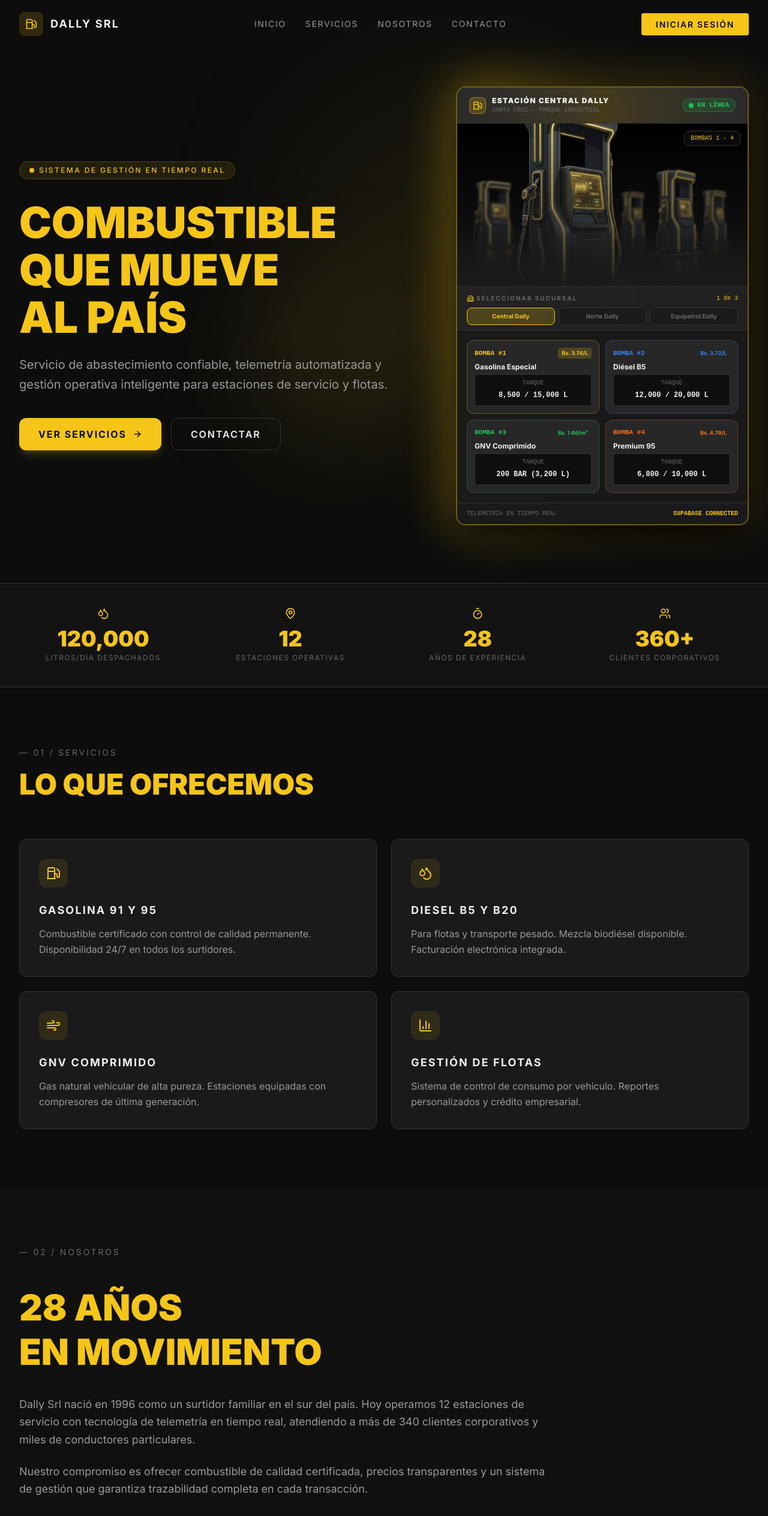
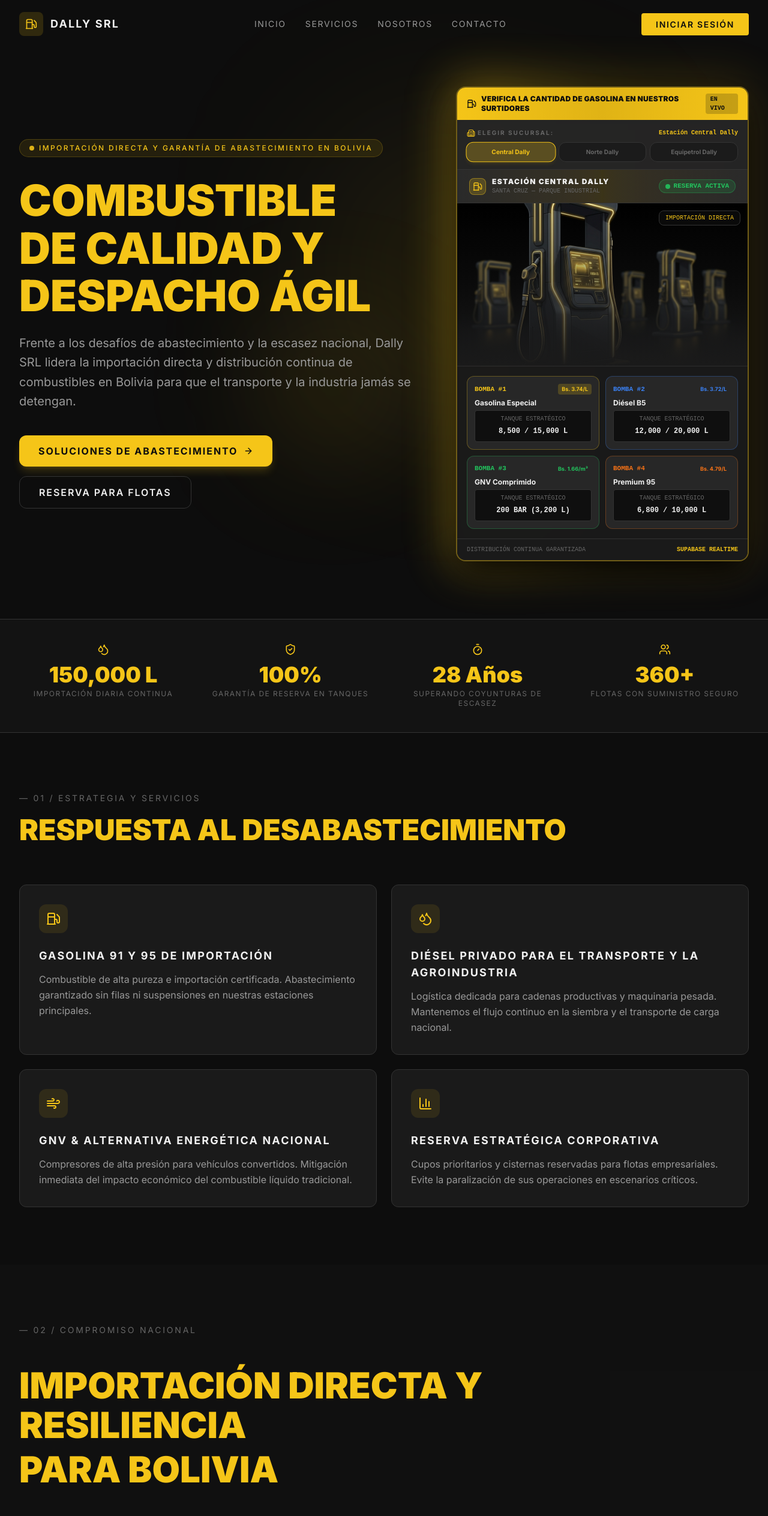
Before and after one commit to Dally-0/testprojectsurtidor, a Next.js app: page / in a window 1280 px wide. Shown: the top 2528 px of the page at 60% size. Built offline with nearby package versions, Linux system fonts and the light colour scheme.

Commit message:
feat: banner de verificacion de gasolina, selector superior de sucursales y alegoria de importacion en el home

```diff
--- a/src/app/page.tsx
+++ b/src/app/page.tsx
@@ -85,21 +85,20 @@ export default function LandingPage() {
               <div className="inline-flex items-center gap-2 bg-accent/10 border border-accent/20 rounded-full px-4 py-1.5 mb-8 animate-fade-in-up">
                 <div className="w-2 h-2 bg-accent rounded-full animate-pulse" />
                 <span className="text-xs tracking-figma-wide text-accent font-medium">
-                  SISTEMA DE GESTIÓN EN TIEMPO REAL
+                  IMPORTACIÓN DIRECTA Y GARANTÍA DE ABASTECIMIENTO EN BOLIVIA
                 </span>
               </div>
 
               {/* Main Heading */}
               <h1 className="heading-figma text-4xl sm:text-6xl md:text-7xl lg:text-7xl mb-6 leading-none animate-fade-in-up stagger-1 opacity-0">
                 COMBUSTIBLE<br />
-                <span className="text-accent">QUE MUEVE</span><br />
-                AL PAÍS
+                <span className="text-accent">DE CALIDAD Y</span><br />
+                DESPACHO ÁGIL
               </h1>
 
               {/* Subtitle */}
               <p className="text-text-secondary text-base sm:text-lg md:text-xl max-w-2xl mb-10 leading-relaxed animate-fade-in-up stagger-2 opacity-0">
-                Servicio de abastecimiento confiable, telemetría automatizada y
-                gestión operativa inteligente para estaciones de servicio y flotas.
+                Frente a los desafíos de abastecimiento y la escasez nacional, Dally SRL lidera la importación directa y distribución continua de combustibles en Bolivia para que el transporte y la industria jamás se detengan.
               </p>
 
               {/* CTA Buttons */}
@@ -109,7 +108,7 @@ export default function LandingPage() {
                   id="hero-cta-services"
                   className="group inline-flex items-center gap-2.5 bg-accent hover:bg-accent-hover text-background font-bold tracking-figma px-8 py-3.5 rounded-xl transition-all shadow-lg shadow-accent/20 hover:shadow-accent/30"
                 >
-                  VER SERVICIOS
+                  SOLUCIONES DE ABASTECIMIENTO
                   <ArrowRight className="w-4 h-4 group-hover:translate-x-1 transition-transform" />
                 </a>
                 <a
@@ -117,7 +116,7 @@ export default function LandingPage() {
                   id="hero-cta-contact"
                   className="inline-flex items-center gap-2 border border-border hover:border-text-secondary text-text-primary font-semibold tracking-figma px-8 py-3.5 rounded-xl transition-all hover:bg-surface"
                 >
-                  CONTACTAR
+                  RESERVA PARA FLOTAS
                 </a>
               </div>
             </div>
@@ -130,8 +129,50 @@ export default function LandingPage() {
 
                 {/* Surtidor Box Terminal */}
                 <div className="relative rounded-2xl bg-surface/95 border-2 border-accent/40 overflow-hidden shadow-2xl shadow-black/95">
-                  {/* Top Canopy Bar */}
-                  <div className="bg-gradient-to-r from-surface-alt via-accent/20 to-surface-alt px-5 py-3.5 border-b border-border flex items-center justify-between">
+
+                  {/* ===== TOP PROMINENT BANNER LABEL ===== */}
+                  <div className="bg-gradient-to-r from-accent via-accent-hover to-accent text-background px-4 py-2.5 flex items-center justify-between shadow-md">
+                    <div className="flex items-center gap-2">
+                      <Fuel className="w-4 h-4 text-background shrink-0" />
+                      <span className="text-xs font-black tracking-wide uppercase">
+                        Verifica la cantidad de gasolina en nuestros surtidores
+                      </span>
+                    </div>
+                    <span className="text-[10px] font-mono font-bold bg-background/20 px-2 py-0.5 rounded text-background">
+                      EN VIVO
+                    </span>
+                  </div>
+
+                  {/* ===== SUCURSAL SELECTOR BUTTONS AT THE TOP ===== */}
+                  <div className="px-4 pt-3.5 pb-3 border-b border-border bg-surface-alt/70">
+                    <div className="flex items-center justify-between mb-2">
+                      <span className="text-[10px] tracking-figma-wide text-text-muted font-bold flex items-center gap-1">
+                        <Building2 className="w-3.5 h-3.5 text-accent" /> ELEGIR SUCURSAL:
+                      </span>
+                      <span className="text-[10px] text-accent font-mono font-bold">
+                        {currentSucursal.nombre}
+                      </span>
+                    </div>
+                    <div className="grid grid-cols-3 gap-1.5">
+                      {SUCURSALES_TELEMETRIA.map((suc, idx) => (
+                        <button
+                          key={suc.id}
+                          type="button"
+                          onClick={() => setSelectedSucursalIdx(idx)}
+                          className={`text-[10px] font-bold py-2 px-2 rounded-xl border transition-all text-center truncate ${
+                            selectedSucursalIdx === idx
+                              ? 'border-accent bg-accent/25 text-accent shadow-md shadow-accent/10 font-black scale-[1.02]'
+                              : 'border-border bg-surface/90 text-text-muted hover:text-text-primary hover:border-text-muted'
+                          }`}
+                        >
+                          {suc.nombre.replace('Estación ', '')}
+                        </button>
+                      ))}
+                    </div>
+                  </div>
+
+                  {/* Top Station Header Bar */}
+                  <div className="bg-gradient-to-r from-surface-alt via-accent/15 to-surface-alt px-5 py-3 border-b border-border flex items-center justify-between">
                     <div className="flex items-center gap-2.5">
                       <div className="w-7 h-7 rounded-lg bg-accent/20 border border-accent/40 flex items-center justify-center">
                         <Fuel className="w-4 h-4 text-accent" />
@@ -143,7 +184,7 @@ export default function LandingPage() {
                     </div>
                     <span className="flex items-center gap-1.5 text-[11px] font-mono font-bold text-success bg-success/15 border border-success/30 px-2.5 py-0.5 rounded-full">
                       <span className="w-2 h-2 rounded-full bg-success animate-pulse" />
-                      EN LÍNEA
+                      RESERVA ACTIVA
                     </span>
                   </div>
 
@@ -158,35 +199,7 @@ export default function LandingPage() {
                     />
                     <div className="absolute inset-0 bg-gradient-to-t from-surface via-surface/40 to-transparent" />
                     <div className="absolute top-3 right-3 bg-background/80 backdrop-blur border border-border rounded-lg px-2.5 py-1 text-[10px] font-mono text-accent">
-                      BOMBAS 1 - 4
-                    </div>
-                  </div>
-
-                  {/* Sucursal Selector Tabs / Buttons */}
-                  <div className="px-4 pt-3 pb-2 border-b border-border bg-surface-alt/50">
-                    <div className="flex items-center justify-between mb-2">
-                      <span className="text-[10px] tracking-figma-wide text-text-muted font-bold flex items-center gap-1">
-                        <Building2 className="w-3 h-3 text-accent" /> SELECCIONAR SUCURSAL
-                      </span>
-                      <span className="text-[10px] text-accent font-mono">
-                        {selectedSucursalIdx + 1} de {SUCURSALES_TELEMETRIA.length}
-                      </span>
-                    </div>
-                    <div className="grid grid-cols-3 gap-1.5">
-                      {SUCURSALES_TELEMETRIA.map((suc, idx) => (
-                        <button
-                          key={suc.id}
-                          type="button"
-                          onClick={() => setSelectedSucursalIdx(idx)}
-                          className={`text-[10px] font-bold py-1.5 px-2 rounded-lg border transition-all text-center truncate ${
-                            selectedSucursalIdx === idx
-                              ? 'border-accent bg-accent/20 text-accent shadow-sm'
-                              : 'border-border bg-surface/80 text-text-muted hover:text-text-primary hover:border-text-muted'
-                          }`}
-                        >
-                          {suc.nombre.replace('Estación ', '')}
-                        </button>
-                      ))}
+                      IMPORTACIÓN DIRECTA
                     </div>
                   </div>
 
@@ -216,7 +229,7 @@ export default function LandingPage() {
                           </div>
                           <p className="text-xs font-bold text-text-primary mb-1 truncate">{bomba.tipo}</p>
                           <div className="bg-background/90 rounded border border-border p-1.5 font-mono text-center">
-                            <span className="text-[10px] text-text-muted block">TANQUE</span>
+                            <span className="text-[10px] text-text-muted block">TANQUE ESTRATÉGICO</span>
                             <span className="text-xs font-bold text-text-primary">{bomba.nivel}</span>
                           </div>
                         </div>
@@ -226,8 +239,8 @@ export default function LandingPage() {
 
                   {/* Terminal Footer */}
                   <div className="px-4 py-2.5 bg-surface border-t border-border flex items-center justify-between">
-                    <span className="text-[10px] text-text-muted font-mono">TELEMETRÍA EN TIEMPO REAL</span>
-                    <span className="text-[10px] text-accent font-mono font-semibold">SUPABASE CONNECTED</span>
+                    <span className="text-[10px] text-text-muted font-mono">DISTRIBUCIÓN CONTINUA GARANTIZADA</span>
+                    <span className="text-[10px] text-accent font-mono font-semibold">SUPABASE REALTIME</span>
                   </div>
                 </div>
               </div>
@@ -241,10 +254,10 @@ export default function LandingPage() {
         <div className="max-w-7xl mx-auto px-6 lg:px-8 py-10">
           <div className="grid grid-cols-2 md:grid-cols-4 gap-8">
             {[
-              { value: '120,000', label: 'Litros/día despachados', icon: Droplets },
-              { value: '12', label: 'Estaciones operativas', icon: MapPin },
-              { value: '28', label: 'Años de experiencia', icon: Timer },
-              { value: '360+', label: 'Clientes corporativos', icon: Users },
+              { value: '150,000 L', label: 'Importación diaria continua', icon: Droplets },
+              { value: '100%', label: 'Garantía de reserva en tanques', icon: ShieldCheck },
+              { value: '28 Años', label: 'Superando coyunturas de escasez', icon: Timer },
+              { value: '360+', label: 'Flotas con suministro seguro', icon: Users },
             ].map((stat, i) => (
               <div
                 key={i}
@@ -269,60 +282,56 @@ export default function LandingPage() {
           {/* Section Header */}
           <div className="mb-16">
             <span className="text-sm tracking-figma-wide text-text-muted">
-              — 01 / SERVICIOS
+              — 01 / ESTRATEGIA Y SERVICIOS
             </span>
             <h2 className="heading-figma text-4xl md:text-5xl mt-4 text-text-primary">
-              LO QUE OFRECEMOS
+              RESPUESTA AL DESABASTECIMIENTO
             </h2>
           </div>
 
           {/* Service Cards Grid */}
           <div className="grid md:grid-cols-2 gap-6">
-            {/* Card 1: Gasolina */}
+            {/* Card 1: Gasolina Importada */}
             <div className="bg-surface border border-border rounded-xl p-8 card-hover group" id="service-gasolina">
               <div className="w-12 h-12 bg-accent/10 rounded-xl flex items-center justify-center mb-6 group-hover:bg-accent/20 transition-colors">
                 <Fuel className="w-6 h-6 text-accent" />
               </div>
-              <h3 className="text-lg font-bold tracking-figma mb-3">GASOLINA 91 Y 95</h3>
+              <h3 className="text-lg font-bold tracking-figma mb-3">GASOLINA 91 Y 95 DE IMPORTACIÓN</h3>
               <p className="text-text-secondary leading-relaxed">
-                Combustible certificado con control de calidad permanente.
-                Disponibilidad 24/7 en todos los surtidores.
+                Combustible de alta pureza e importación certificada. Abastecimiento garantizado sin filas ni suspensiones en nuestras estaciones principales.
               </p>
             </div>
 
-            {/* Card 2: Diesel */}
+            {/* Card 2: Diesel para Industria */}
             <div className="bg-surface border border-border rounded-xl p-8 card-hover group" id="service-diesel">
               <div className="w-12 h-12 bg-accent/10 rounded-xl flex items-center justify-center mb-6 group-hover:bg-accent/20 transition-colors">
                 <Droplets className="w-6 h-6 text-accent" />
               </div>
-              <h3 className="text-lg font-bold tracking-figma mb-3">DIESEL B5 Y B20</h3>
+              <h3 className="text-lg font-bold tracking-figma mb-3">DIÉSEL PRIVADO PARA EL TRANSPORTE Y LA AGROINDUSTRIA</h3>
               <p className="text-text-secondary leading-relaxed">
-                Para flotas y transporte pesado. Mezcla biodiésel disponible.
-                Facturación electrónica integrada.
+                Logística dedicada para cadenas productivas y maquinaria pesada. Mantenemos el flujo continuo en la siembra y el transporte de carga nacional.
               </p>
             </div>
 
-            {/* Card 3: GNV */}
+            {/* Card 3: GNV Matriz Limpia */}
             <div className="bg-surface border border-border rounded-xl p-8 card-hover group" id="service-gnv">
               <div className="w-12 h-12 bg-accent/10 rounded-xl flex items-center justify-center mb-6 group-hover:bg-accent/20 transition-colors">
                 <Wind className="w-6 h-6 text-accent" />
               </div>
-              <h3 className="text-lg font-bold tracking-figma mb-3">GNV COMPRIMIDO</h3>
+              <h3 className="text-lg font-bold tracking-figma mb-3">GNV & ALTERNATIVA ENERGÉTICA NACIONAL</h3>
               <p className="text-text-secondary leading-relaxed">
-                Gas natural vehicular de alta pureza. Estaciones equipadas
-                con compresores de última generación.
+                Compresores de alta presión para vehículos convertidos. Mitigación inmediata del impacto económico del combustible líquido tradicional.
               </p>
             </div>
 
-            {/* Card 4: Gestión de Flotas */}
+            {/* Card 4: Reserva Estratégica de Flotas */}
             <div className="bg-surface border border-border rounded-xl p-8 card-hover group" id="service-flotas">
               <div className="w-12 h-12 bg-accent/10 rounded-xl flex items-center justify-center mb-6 group-hover:bg-accent/20 transition-colors">
                 <BarChart3 className="w-6 h-6 text-accent" />
               </div>
-              <h3 className="text-lg font-bold tracking-figma mb-3">GESTIÓN DE FLOTAS</h3>
+              <h3 className="text-lg font-bold tracking-figma mb-3">RESERVA ESTRATÉGICA CORPORATIVA</h3>
               <p className="text-text-secondary leading-relaxed">
-                Sistema de control de consumo por vehículo. Reportes
-                personalizados y crédito empresarial.
+                Cupos prioritarios y cisternas reservadas para flotas empresariales. Evite la paralización de sus operaciones en escenarios críticos.
               </p>
             </div>
           </div>
@@ -335,28 +344,23 @@ export default function LandingPage() {
           {/* Section Header */}
           <div className="mb-12">
             <span className="text-sm tracking-figma-wide text-text-muted">
-              — 02 / NOSOTROS
+              — 02 / COMPROMISO NACIONAL
             </span>
           </div>
 
           <div className="max-w-4xl">
             <h2 className="heading-figma text-4xl md:text-6xl text-text-primary mb-2">
-              28 AÑOS
+              IMPORTACIÓN DIRECTA Y RESILIENCIA
             </h2>
             <h2 className="heading-figma text-4xl md:text-6xl text-accent mb-10">
-              EN MOVIMIENTO
+              PARA BOLIVIA
             </h2>
 
             <p className="text-text-secondary text-lg leading-relaxed mb-6">
-              Dally Srl nació en 1996 como un surtidor familiar en el sur del país.
-              Hoy operamos 12 estaciones de servicio con tecnología de telemetría
-              en tiempo real, atendiendo a más de 340 clientes corporativos y
-              miles de conductores particulares.
+              Dally SRL nació en 1996 y a lo largo de 28 años ha superado múltiples crisis de suministro energético. Ante la actual coyuntura de escasez en el mercado de hidrocarburos, hemos consolidado alianzas estratégicas para la importación directa y almacenamiento de gran capacidad.
             </p>
             <p className="text-text-secondary text-lg leading-relaxed mb-12">
-              Nuestro compromiso es ofrecer combustible de calidad certificada,
-              precios transparentes y un sistema de gestión que garantiza
-              trazabilidad completa en cada transacción.
+              Nuestra misión es clara: actuar como un pilar energético de emergencia para Bolivia, asegurando que las empresas, las familias y el transporte tengan combustible confiable y medido con precisión en cada surtidor.
             </p>
 
             {/* Badges */}
@@ -364,19 +368,19 @@ export default function LandingPage() {
               <div className="flex items-center gap-3">
                 <Star className="w-5 h-5 text-accent" />
                 <span className="text-sm tracking-figma text-text-secondary">
-                  Certificación ISO 9001
+                  Importación Certificada
                 </span>
               </div>
               <div className="flex items-center gap-3">
                 <ShieldCheck className="w-5 h-5 text-success" />
                 <span className="text-sm tracking-figma text-text-secondary">
-                  Calidad garantizada
+                  Protección ante Escasez
                 </span>
               </div>
               <div className="flex items-center gap-3">
                 <Clock className="w-5 h-5 text-info" />
                 <span className="text-sm tracking-figma text-text-secondary">
-                  Operación 24/7
+                  Telemetría 24/7 sin Interrupción
                 </span>
               </div>
             </div>
```
